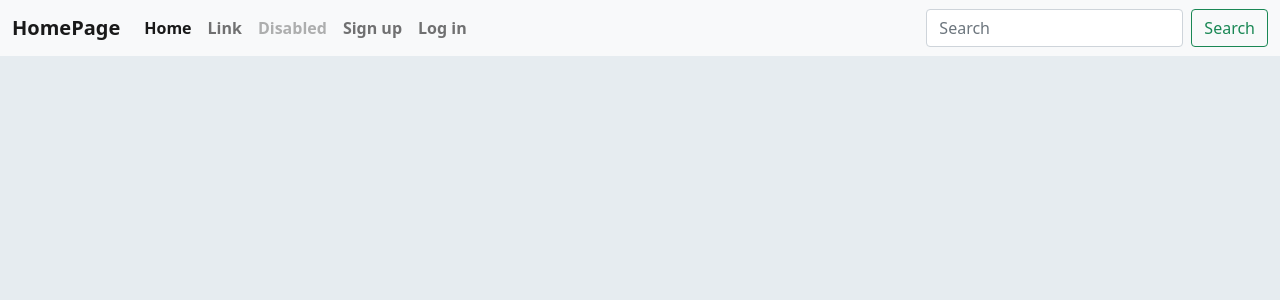
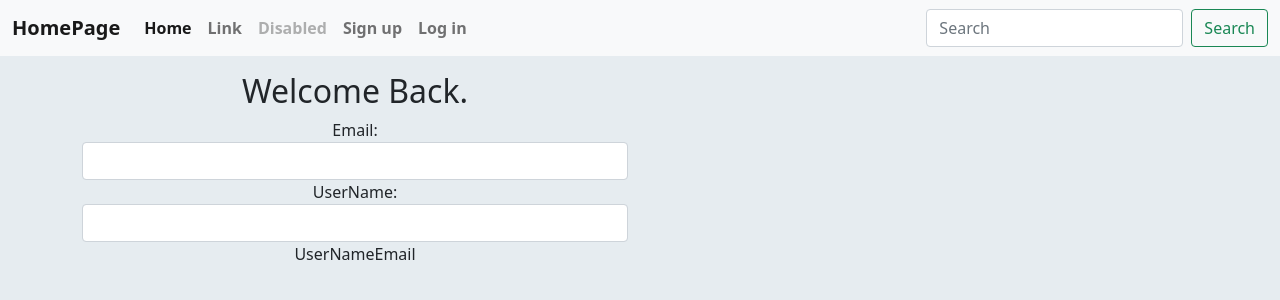
Before and after one commit to zyfeleven/blog-website, a React (Create React App) app in the folder client/: page /signin in a window 1280 px wide. Shown: the top 300 px of the page. Built offline with nearby package versions, Linux system fonts and the light colour scheme.

Commit message:
authform stage1: create a authForm

```diff
--- a/client/src/components/authform.js
+++ b/client/src/components/authform.js
@@ -0,0 +1,48 @@
+import React,{Component} from "react";
+import { Link } from "react-router-dom";
+
+class AuthForm extends Component{
+    constructor(props) {
+        super(props);
+        this.state = {
+            email:"",
+            userName:"",
+            password:"",
+            profileImageUrl:"",
+        }
+    }
+
+    render(){
+        const {email, userName, password, profileImageUrl} = this.state;
+        const {heading, buttonText} = this.props;
+        return(
+            <div>
+                <div className="row justifycontent-md-center text-center">
+                    <div className="col-md-6">
+                        <form onSubmit={this.handleSubmit}>
+                            <h2>{heading}</h2>
+                            <label htmlFor="Email">Email:</label>
+                            <input className="form-control"
+                                   id="email" name="email"
+                                   onChange={this.handleChange}
+                                   value={email}
+                                   type="text"
+                            />
+                            <label htmlFor="password">UserName:</label>
+                            <input className="form-control"
+                                   id="password" name="password"
+                                   onChange={this.handleChange}
+                                   value={password}
+                                   type="text"
+                            />
+                            <label htmlFor="UserName">UserName</label>
+                            <label htmlFor="">Email</label>
+                        </form>
+                    </div>
+                </div>
+            </div>
+        )
+    }
+}
+
+export default AuthForm;
--- a/client/src/containers/Main.js
+++ b/client/src/containers/Main.js
@@ -2,14 +2,46 @@ import React from "react";
 import { Switch, Route, withRouter, Redirect} from "react-router-dom";
 import { connect } from "react-redux";
 import HomePage from "../components/HomePage";
+import AuthForm from "../components/AuthForm";
 
 const Main = props => {
     return(
         <div className="container">
             <Switch>
-                <Route exact path="/" render={props => <HomePage{...props}/>}>
-
-                </Route>
+                {/*the route of home page*/}
+                <Route
+                    exact
+                    path="/"
+                    render={props => <HomePage {...props}/>}
+                />
+                {/*the route of sign in*/}
+                <Route
+                    exact
+                    path="/signin"
+                    render={props => {
+                        return (
+                            <AuthForm
+                                buttonText="Log in"
+                                heading = "Welcome Back."
+                                {...props}
+                            />
+                            )}
+                        }
+                />
+                {/*the route of sign up*/}
+                <Route
+                    exact
+                    path="/signup"
+                    render={props => {
+                        return(
+                            <AuthForm
+                            buttonText="Sign up"
+                            heading = "Welcome!"
+                            {...props}
+                            />
+                        )}
+                    }
+                />
             </Switch>
         </div>
     )
```
